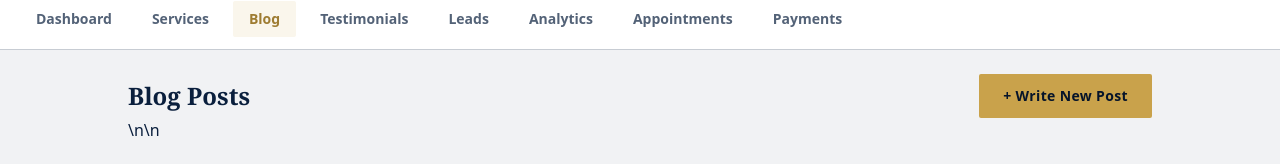
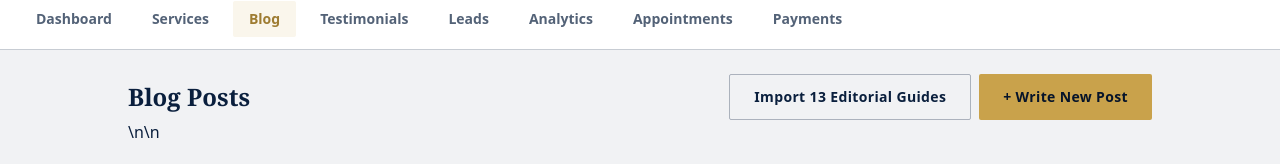
Before and after one commit to filefastservices-dotcom/filefast-website, a Next.js app: page /admin/blog in a window 1280 px wide. Shown: the part 137-301 px from the top of the page. Built offline with nearby package versions, Linux system fonts and the light colour scheme; no server answers.

Commit message:
Expose idempotent editorial guide import action in admin blog dashboard

```diff
--- a/src/app/admin/blog/page.js
+++ b/src/app/admin/blog/page.js
@@ -56,9 +56,14 @@ export default function AdminBlogPage() {
     <div className="mx-auto max-w-5xl">
       <div className="flex items-center justify-between">
         <h1 className="font-display text-2xl font-semibold text-navy">Blog Posts</h1>
-        <Link href="/admin/blog/new" className="btn-gold text-xs">
-          + Write New Post
-        </Link>
+        <div className="flex flex-wrap gap-2">
+          <button type="button" onClick={importEditorialPosts} disabled={importing} className="btn-navy-outline text-xs disabled:opacity-60">
+            {importing ? "Importing guides..." : "Import 13 Editorial Guides"}
+          </button>
+          <Link href="/admin/blog/new" className="btn-gold text-xs">
+            + Write New Post
+          </Link>
+        </div>
       </div>
 
       {notice && <p role="status" className="mt-4 rounded-sm bg-silver-light p-3 text-sm text-navy">{notice}</p>}\n\n      {loading ? (
```
